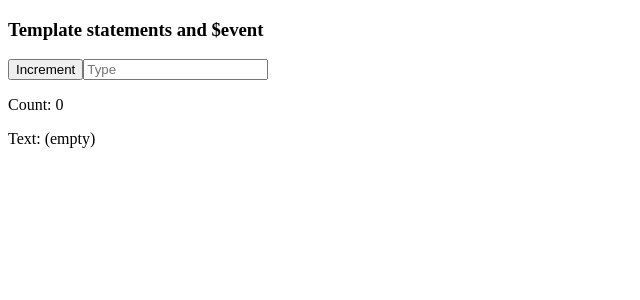
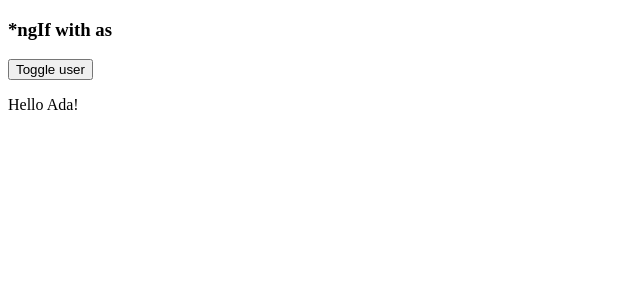
Before and after one commit to ajitoriginal/Angular, an Angular app in the folder my-angular-app/: page / in a window 1280 px wide. Shown: the top 300 px of the page, without its empty margins (0-640 px from the left). Built offline with nearby package versions, Linux system fonts and the light colour scheme.

Commit message:
templates aliases

```diff
--- a/my-angular-app/src/main.ts
+++ b/my-angular-app/src/main.ts
@@ -1,20 +1,21 @@
 import { bootstrapApplication } from '@angular/platform-browser';
 import { Component } from '@angular/core';
+import { CommonModule } from '@angular/common';
 
 @Component({
   selector: 'app-root',
   standalone: true,
+  imports: [CommonModule],
   template: `
-    <h3>Template statements and $event</h3>
-    <button (click)="count = count + 1">Increment</button>
-    <input placeholder="Type" (input)="text = $any($event.target).value" [value]="text" />
-    <p>Count: {{ count }}</p>
-    <p>Text: {{ text || '(empty)' }}</p>
+    <h3>*ngIf with as</h3>
+    <button (click)="toggle()">Toggle user</button>
+    <p *ngIf="user as u; else empty">Hello {{ u.name }}!</p>
+    <ng-template #empty>No user</ng-template>
   `
 })
 export class App {
-  count = 0;
-  text = '';
+  user: { name: string } | null = { name: 'Ada' };
+  toggle(){ this.user = this.user ? null : { name: 'Ada' }; }
 }
 
 bootstrapApplication(App);
```
Also changed, not shown: 1 other file (tests, documents, lock files or other folders).
